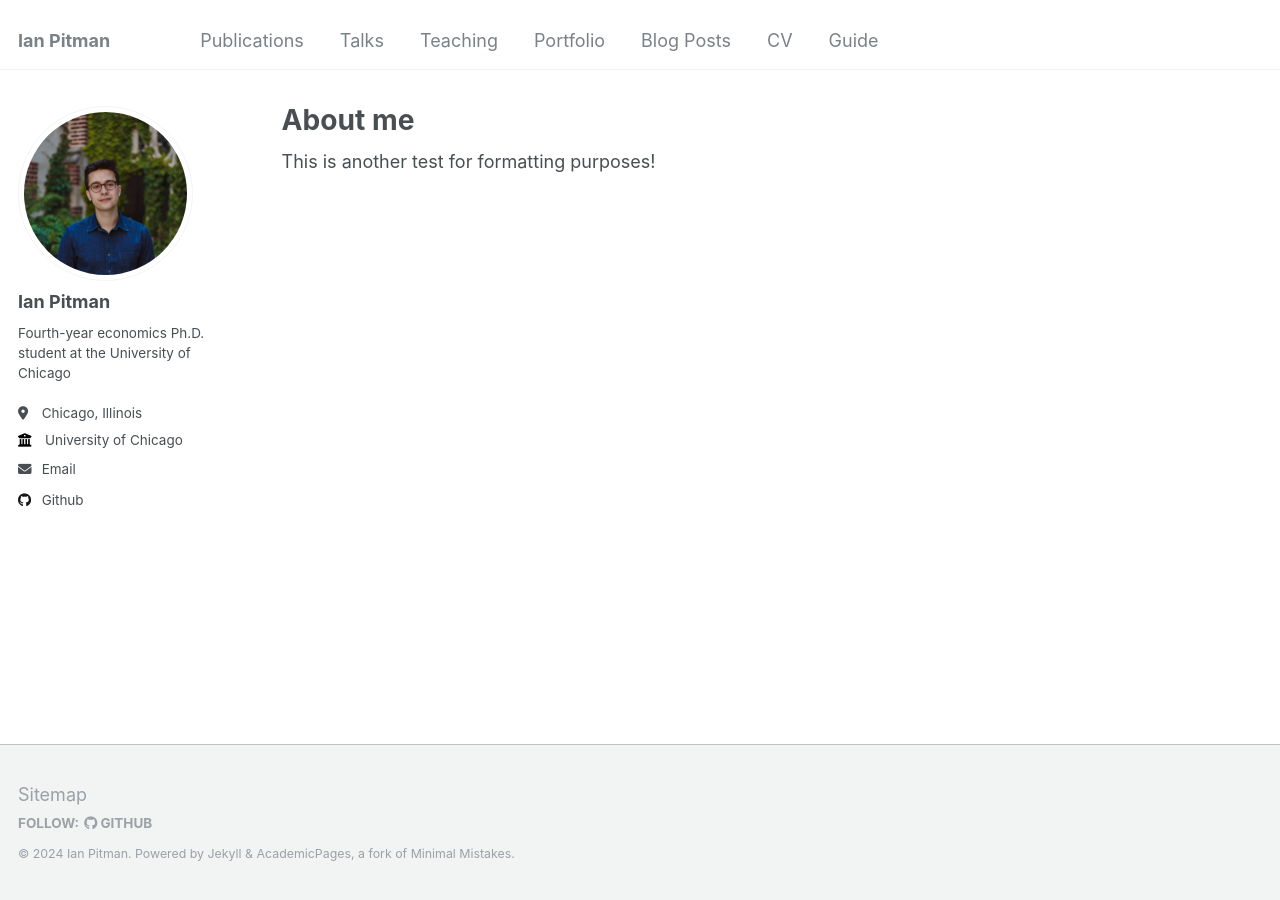
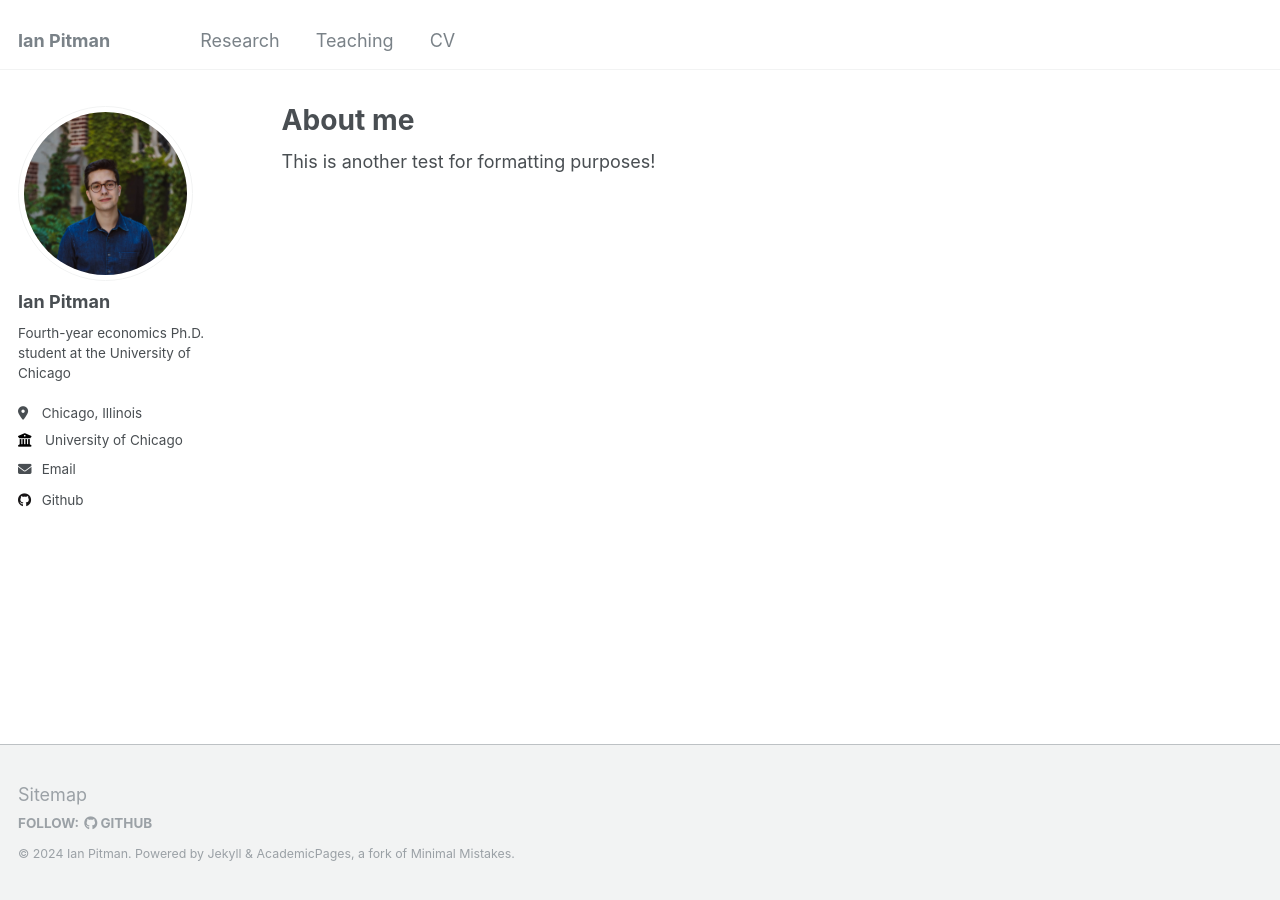
Before and after one commit to ipitman/ipitman.github.io, a Jekyll site: the page built from _pages/about.md, in a window 1280 px wide. Built offline with Jekyll 4.4.1, drawn with Linux system fonts in a browser that asks for light colours; some of the changed lines change nothing that is shown.

Commit message:
Removed several links from navigation.yml

```diff
--- a/_data/navigation.yml
+++ b/_data/navigation.yml
@@ -5,23 +5,23 @@
 # prevent it from being included in the site.
 
 main:
-  - title: "Publications"
-    url: /publications/
+  - title: "Research"
+    url: /research/
 
-  - title: "Talks"
-    url: /talks/
+#   - title: "Talks"
+#     url: /talks/
 
   - title: "Teaching"
     url: /teaching/
 
-  - title: "Portfolio"
-    url: /portfolio/
+#   - title: "Portfolio"
+#     url: /portfolio/
 
-  - title: "Blog Posts"
-    url: /year-archive/
+#   - title: "Blog Posts"
+#     url: /year-archive/
 
   - title: "CV"
     url: /cv/
 
-  - title: "Guide"
-    url: /markdown/
+#   - title: "Guide"
+#     url: /markdown/
```
